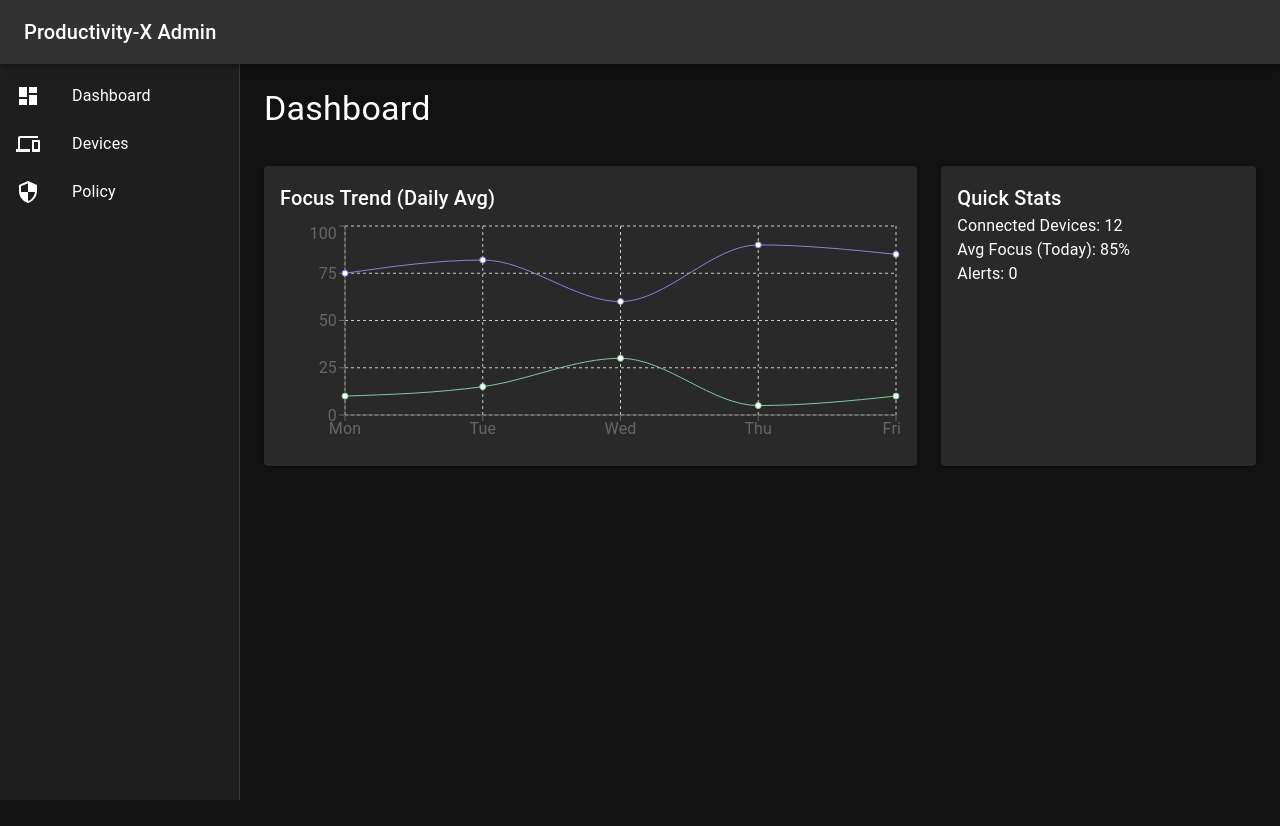
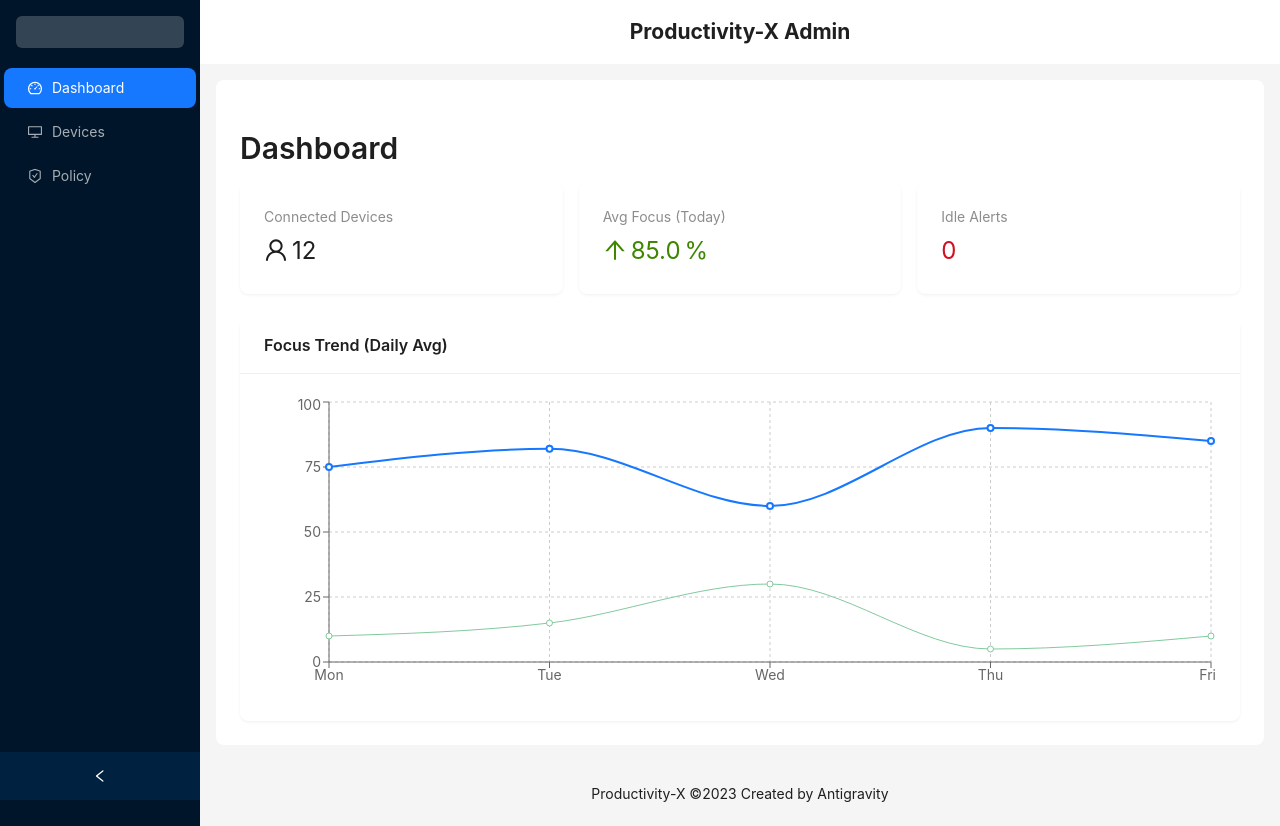
Before and after one commit to paul9202/productivity-management-platform, a React (Vite) app in the folder frontend/: page / in a window 1280 px wide. Before the commit the page ends 800 px from the top, so only its background shows below. Built offline with nearby package versions, Linux system fonts and the light colour scheme.

Commit message:
Change the UI design

```diff
--- a/frontend/package.json
+++ b/frontend/package.json
@@ -11,10 +11,8 @@
     "dependencies": {
         "react": "^18.2.0",
         "react-dom": "^18.2.0",
-    "@mui/material": "^5.14.0",
-    "@mui/icons-material": "^5.14.0",
-    "@emotion/react": "^11.11.0",
-    "@emotion/styled": "^11.11.0",
+        "antd": "^5.10.0",
+        "@ant-design/icons": "^5.2.0",
         "react-router-dom": "^6.14.0",
         "recharts": "^2.7.0",
         "axios": "^1.4.0"
--- a/frontend/src/App.jsx
+++ b/frontend/src/App.jsx
@@ -1,61 +1,80 @@
 import React, { useState } from 'react';
-import { BrowserRouter, Routes, Route, Link } from 'react-router-dom';
-import { Box, AppBar, Toolbar, Typography, Drawer, List, ListItem, ListItemIcon, ListItemText, IconButton } from '@mui/material';
-import DashboardIcon from '@mui/icons-material/Dashboard';
-import DevicesIcon from '@mui/icons-material/Devices';
-import SecurityIcon from '@mui/icons-material/Security';
+import { BrowserRouter, Routes, Route, Link, useLocation } from 'react-router-dom';
+import { Layout, Menu, theme } from 'antd';
+import {
+    DesktopOutlined,
+    DashboardOutlined,
+    SafetyCertificateOutlined,
+} from '@ant-design/icons';
 import Dashboard from './components/Dashboard';
 import DeviceList from './components/DeviceList';
 import PolicyManager from './components/PolicyManager';
 
-const drawerWidth = 240;
+const { Header, Content, Footer, Sider } = Layout;
+
+function AppLayout() {
+    const [collapsed, setCollapsed] = useState(false);
+    const {
+        token: { colorBgContainer, borderRadiusLG },
+    } = theme.useToken();
+    const location = useLocation();
+
+    const items = [
+        {
+            key: '/',
+            icon: <DashboardOutlined />,
+            label: <Link to="/">Dashboard</Link>,
+        },
+        {
+            key: '/devices',
+            icon: <DesktopOutlined />,
+            label: <Link to="/devices">Devices</Link>,
+        },
+        {
+            key: '/policy',
+            icon: <SafetyCertificateOutlined />,
+            label: <Link to="/policy">Policy</Link>,
+        },
+    ];
+
+    return (
+        <Layout style={{ minHeight: '100vh' }}>
+            <Sider collapsible collapsed={collapsed} onCollapse={(value) => setCollapsed(value)}>
+                <div className="demo-logo-vertical" style={{ height: 32, margin: 16, background: 'rgba(255, 255, 255, 0.2)', borderRadius: 6 }} />
+                <Menu theme="dark" defaultSelectedKeys={[location.pathname]} mode="inline" items={items} />
+            </Sider>
+            <Layout>
+                <Header style={{ padding: 0, background: colorBgContainer, textAlign: 'center' }}>
+                    <h2 style={{ lineHeight: '64px', margin: 0 }}>Productivity-X Admin</h2>
+                </Header>
+                <Content style={{ margin: '16px 16px' }}>
+                    <div
+                        style={{
+                            padding: 24,
+                            minHeight: 360,
+                            background: colorBgContainer,
+                            borderRadius: borderRadiusLG,
+                        }}
+                    >
+                        <Routes>
+                            <Route path="/" element={<Dashboard />} />
+                            <Route path="/devices" element={<DeviceList />} />
+                            <Route path="/policy" element={<PolicyManager />} />
+                        </Routes>
+                    </div>
+                </Content>
+                <Footer style={{ textAlign: 'center' }}>
+                    Productivity-X ©2023 Created by Antigravity
+                </Footer>
+            </Layout>
+        </Layout>
+    );
+}
 
 function App() {
     return (
         <BrowserRouter>
-            <Box sx={{ display: 'flex' }}>
-                <AppBar position="fixed" sx={{ zIndex: (theme) => theme.zIndex.drawer + 1 }}>
-                    <Toolbar>
-                        <Typography variant="h6" noWrap component="div">
-                            Productivity-X Admin
-                        </Typography>
-                    </Toolbar>
-                </AppBar>
-                <Drawer
-                    variant="permanent"
-                    sx={{
-                        width: drawerWidth,
-                        flexShrink: 0,
-                        [`& .MuiDrawer-paper`]: { width: drawerWidth, boxSizing: 'border-box' },
-                    }}
-                >
-                    <Toolbar />
-                    <Box sx={{ overflow: 'auto' }}>
-                        <List>
-                            <ListItem button component={Link} to="/">
-                                <ListItemIcon><DashboardIcon /></ListItemIcon>
-                                <ListItemText primary="Dashboard" />
-                            </ListItem>
-                            <ListItem button component={Link} to="/devices">
-                                <ListItemIcon><DevicesIcon /></ListItemIcon>
-                                <ListItemText primary="Devices" />
-                            </ListItem>
-                            <ListItem button component={Link} to="/policy">
-                                <ListItemIcon><SecurityIcon /></ListItemIcon>
-                                <ListItemText primary="Policy" />
-                            </ListItem>
-                        </List>
-                    </Box>
-                </Drawer>
-                <Box component="main" sx={{ flexGrow: 1, p: 3 }}>
-                    <Toolbar />
-                    <Routes>
-                        <Route path="/" element={<Dashboard />} />
-                        <Route path="/devices" element={<DeviceList />} />
-                        <Route path="/policy" element={<PolicyManager />} />
-                    </Routes>
-                </Box>
-            </Box>
+            <AppLayout />
         </BrowserRouter>
     );
 }
--- a/frontend/src/components/Dashboard.jsx
+++ b/frontend/src/components/Dashboard.jsx
@@ -1,6 +1,9 @@
 import React from 'react';
-import { Grid, Paper, Typography } from '@mui/material';
+import { Row, Col, Card, Statistic, Typography } from 'antd';
+import { ArrowUpOutlined, UserOutlined } from '@ant-design/icons';
 import { LineChart, Line, XAxis, YAxis, CartesianGrid, Tooltip, ResponsiveContainer } from 'recharts';
+
+const { Title } = Typography;
 
 const data = [
     { name: 'Mon', focus: 75, away: 10 },
@@ -12,34 +15,60 @@
 
 function Dashboard() {
     return (
-        <Grid container spacing={3}>
-            <Grid item xs={12}>
-                <Typography variant="h4" gutterBottom>Dashboard</Typography>
-            </Grid>
-            <Grid item xs={12} md={8}>
-                <Paper sx={{ p: 2, display: 'flex', flexDirection: 'column', height: 300 }}>
-                    <Typography variant="h6" gutterBottom>Focus Trend (Daily Avg)</Typography>
-                    <ResponsiveContainer width="100%" height="100%">
+        <>
+            <Title level={2}>Dashboard</Title>
+            <Row gutter={16} style={{ marginBottom: 24 }}>
+                <Col span={8}>
+                    <Card bordered={false}>
+                        <Statistic
+                            title="Connected Devices"
+                            value={12}
+                            prefix={<UserOutlined />}
+                        />
+                    </Card>
+                </Col>
+                <Col span={8}>
+                    <Card bordered={false}>
+                        <Statistic
+                            title="Avg Focus (Today)"
+                            value={85}
+                            precision={1}
+                            valueStyle={{ color: '#3f8600' }}
+                            prefix={<ArrowUpOutlined />}
+                            suffix="%"
+                        />
+                    </Card>
+                </Col>
+                <Col span={8}>
+                    <Card bordered={false}>
+                        <Statistic
+                            title="Idle Alerts"
+                            value={0}
+                            valueStyle={{ color: '#cf1322' }}
+                        />
+                    </Card>
+                </Col>
+            </Row>
+
+            <Row gutter={16}>
+                <Col span={24}>
+                    <Card title="Focus Trend (Daily Avg)" bordered={false}>
+                        <div style={{ height: 300, width: '100%' }}>
+                            <ResponsiveContainer>
                                 <LineChart data={data}>
                                     <CartesianGrid strokeDasharray="3 3" />
                                     <XAxis dataKey="name" />
                                     <YAxis />
-                            <Tooltip contentStyle={{ backgroundColor: '#333', border: 'none' }} itemStyle={{ color: '#fff' }} />
-                            <Line type="monotone" dataKey="focus" stroke="#8884d8" />
+                                    <Tooltip />
+                                    <Line type="monotone" dataKey="focus" stroke="#1677ff" strokeWidth={2} />
                                     <Line type="monotone" dataKey="away" stroke="#82ca9d" />
                                 </LineChart>
                             </ResponsiveContainer>
-                </Paper>
-            </Grid>
-            <Grid item xs={12} md={4}>
-                <Paper sx={{ p: 2, display: 'flex', flexDirection: 'column', height: 300 }}>
-                    <Typography variant="h6">Quick Stats</Typography>
-                    <Typography variant="body1">Connected Devices: 12</Typography>
-                    <Typography variant="body1">Avg Focus (Today): 85%</Typography>
-                    <Typography variant="body1">Alerts: 0</Typography>
-                </Paper>
-            </Grid>
-        </Grid>
+                        </div>
+                    </Card>
+                </Col>
+            </Row>
+        </>
     );
 }
 
--- a/frontend/src/components/DeviceList.jsx
+++ b/frontend/src/components/DeviceList.jsx
@@ -1,51 +1,69 @@
 import React, { useEffect, useState } from 'react';
-import { Table, TableBody, TableCell, TableContainer, TableHead, TableRow, Paper, Typography, Chip } from '@mui/material';
+import { Table, Tag, Typography } from 'antd';
 import axios from 'axios';
+
+const { Title } = Typography;
 
 function DeviceList() {
     const [devices, setDevices] = useState([]);
+    const [loading, setLoading] = useState(false);
 
     useEffect(() => {
-        // Fetch devices from backend. For MVP using mock if backend is not up or CORS.
-        // In local dev with proxy, this works if backend is running.
+        setLoading(true);
         axios.get('/api/admin/devices')
-            .then(res => setDevices(res.data))
+            .then(res => {
+                setDevices(res.data);
+                setLoading(false);
+            })
             .catch(err => {
                 console.error("Failed to fetch devices", err);
-                // Mock data for UI preview
+                // Mock data
                 setDevices([
-                    { deviceId: 'urn:focus:device:d1', status: 'ACTIVE', lastSeenAt: '2023-10-27T10:00:00' },
-                    { deviceId: 'urn:focus:device:d2', status: 'OFFLINE', lastSeenAt: '2023-10-26T15:00:00' },
+                    { deviceId: 'urn:focus:device:d1', status: 'ACTIVE', lastSeenAt: '2023-10-27T10:00:00', fingerprint: 'fp1' },
+                    { deviceId: 'urn:focus:device:d2', status: 'OFFLINE', lastSeenAt: '2023-10-26T15:00:00', fingerprint: 'fp2' },
                 ]);
+                setLoading(false);
             });
     }, []);
 
+    const columns = [
+        {
+            title: 'Device ID',
+            dataIndex: 'deviceId',
+            key: 'deviceId',
+        },
+        {
+            title: 'Status',
+            dataIndex: 'status',
+            key: 'status',
+            render: (status) => (
+                <Tag color={status === 'ACTIVE' ? 'green' : 'volcano'}>
+                    {status.toUpperCase()}
+                </Tag>
+            ),
+        },
+        {
+            title: 'Last Seen',
+            dataIndex: 'lastSeenAt',
+            key: 'lastSeenAt',
+        },
+        {
+            title: 'Fingerprint',
+            dataIndex: 'fingerprint',
+            key: 'fingerprint',
+        },
+    ];
+
     return (
-        <Paper sx={{ width: '100%', overflow: 'hidden', p: 2 }}>
-            <Typography variant="h5" gutterBottom>Device Registry</Typography>
-            <TableContainer sx={{ maxHeight: 440 }}>
-                <Table stickyHeader aria-label="sticky table">
-                    <TableHead>
-                        <TableRow>
-                            <TableCell>Device ID</TableCell>
-                            <TableCell>Status</TableCell>
-                            <TableCell>Last Seen</TableCell>
-                        </TableRow>
-                    </TableHead>
-                    <TableBody>
-                        {devices.map((device) => (
-                            <TableRow hover role="checkbox" tabIndex={-1} key={device.deviceId}>
-                                <TableCell>{device.deviceId}</TableCell>
-                                <TableCell>
-                                    <Chip label={device.status} color={device.status === 'ACTIVE' ? 'success' : 'default'} />
-                                </TableCell>
-                                <TableCell>{device.lastSeenAt}</TableCell>
-                            </TableRow>
-                        ))}
-                    </TableBody>
-                </Table>
-            </TableContainer>
-        </Paper>
+        <>
+            <Title level={3}>Device Registry</Title>
+            <Table
+                columns={columns}
+                dataSource={devices}
+                rowKey="deviceId"
+                loading={loading}
+            />
+        </>
     );
 }
 
--- a/frontend/src/components/PolicyManager.jsx
+++ b/frontend/src/components/PolicyManager.jsx
@@ -1,25 +1,58 @@
 import React from 'react';
-import { Paper, Typography, TextField, Button, Grid } from '@mui/material';
+import { Form, Input, Button, Card, Typography, message } from 'antd';
+
+const { Title } = Typography;
 
 function PolicyManager() {
+    const [form] = Form.useForm();
+
+    const onFinish = (values) => {
+        console.log('Success:', values);
+        message.success('Policy updated successfully');
+    };
+
     return (
-        <Paper sx={{ p: 3 }}>
-            <Typography variant="h5" gutterBottom>Global Policy Management</Typography>
-            <Grid container spacing={3}>
-                <Grid item xs={12} sm={6}>
-                    <TextField fullWidth label="Focus Threshold (Score)" defaultValue="50" />
-                </Grid>
-                <Grid item xs={12} sm={6}>
-                    <TextField fullWidth label="Idle Timeout (Seconds)" defaultValue="300" />
-                </Grid>
-                <Grid item xs={12}>
-                    <TextField fullWidth label="Allowed App Categories (CSV)" defaultValue="work,utility,education" />
-                </Grid>
-                <Grid item xs={12}>
-                    <Button variant="contained" color="primary">Save Policy</Button>
-                </Grid>
-            </Grid>
-        </Paper>
+        <Card title="Global Policy Management" bordered={false} style={{ maxWidth: 800 }}>
+            <Form
+                form={form}
+                layout="vertical"
+                onFinish={onFinish}
+                initialValues={{
+                    focusThreshold: 50,
+                    idleTimeout: 300,
+                    allowedApps: 'work,utility,education',
+                }}
+            >
+                <Form.Item
+                    label="Focus Threshold (Score)"
+                    name="focusThreshold"
+                    rules={[{ required: true, message: 'Please input threshold!' }]}
+                >
+                    <Input type="number" />
+                </Form.Item>
+
+                <Form.Item
+                    label="Idle Timeout (Seconds)"
+                    name="idleTimeout"
+                    rules={[{ required: true, message: 'Please input timeout!' }]}
+                >
+                    <Input type="number" />
+                </Form.Item>
+
+                <Form.Item
+                    label="Allowed App Categories (CSV)"
+                    name="allowedApps"
+                >
+                    <Input />
+                </Form.Item>
+
+                <Form.Item>
+                    <Button type="primary" htmlType="submit">
+                        Save Policy
+                    </Button>
+                </Form.Item>
+            </Form>
+        </Card>
     );
 }
 
--- a/frontend/src/index.css
+++ b/frontend/src/index.css
@@ -1,10 +1,8 @@
+@import url('https://fonts.googleapis.com/css2?family=Inter:wght@300;400;500;600;700&display=swap');
+
 body {
-  margin: 0;
-  font-family: 'Inter', sans-serif;
-  background-color: #121212;
-  color: white;
+    margin: 0;
+    font-family: 'Inter', -apple-system, BlinkMacSystemFont, 'Segoe UI', Roboto, 'Helvetica Neue', Arial, 'Noto Sans', sans-serif, 'Apple Color Emoji', 'Segoe UI Emoji', 'Segoe UI Symbol', 'Noto Color Emoji';
+    background-color: #f0f2f5;
+    /* Ant Design Layout BG */
 }
-a {
-  text-decoration: none;
-  color: inherit;
-}
--- a/frontend/src/main.jsx
+++ b/frontend/src/main.jsx
@@ -2,26 +2,19 @@
 import ReactDOM from 'react-dom/client'
 import App from './App.jsx'
 import './index.css'
-import { CssBaseline, ThemeProvider, createTheme } from '@mui/material';
-
-const darkTheme = createTheme({
-    palette: {
-        mode: 'dark',
-        primary: {
-            main: '#90caf9',
-        },
-        background: {
-            default: '#121212',
-            paper: '#1e1e1e'
-        }
-    },
-});
+import { ConfigProvider, theme } from 'antd';
 
 ReactDOM.createRoot(document.getElementById('root')).render(
     <React.StrictMode>
-        <ThemeProvider theme={darkTheme}>
-            <CssBaseline />
+        <ConfigProvider
+            theme={{
+                algorithm: theme.defaultAlgorithm,
+                token: {
+                    colorPrimary: '#1677ff',
+                },
+            }}
+        >
             <App />
-        </ThemeProvider>
+        </ConfigProvider>
     </React.StrictMode>,
 )
--- a/frontend/vite.config.js
+++ b/frontend/vite.config.js
@@ -5,6 +5,7 @@
 export default defineConfig({
     plugins: [react()],
     server: {
+        host: '0.0.0.0', // Allow external access
         proxy: {
             '/api': {
                 target: 'http://localhost:8080',
```
Lines whose indentation alone changed are shown as unchanged.
